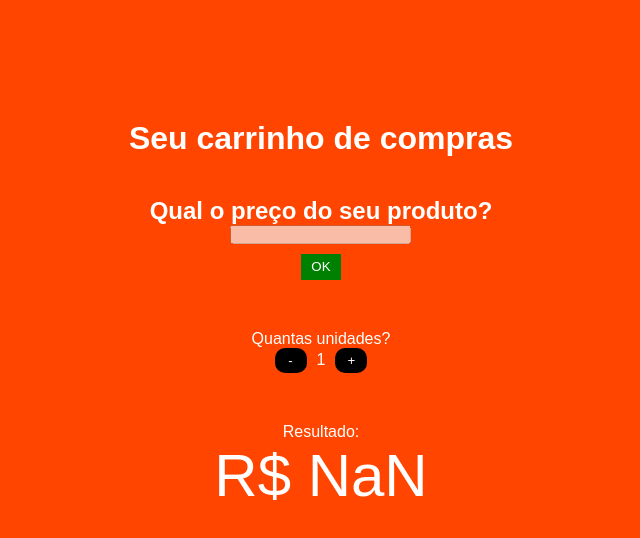
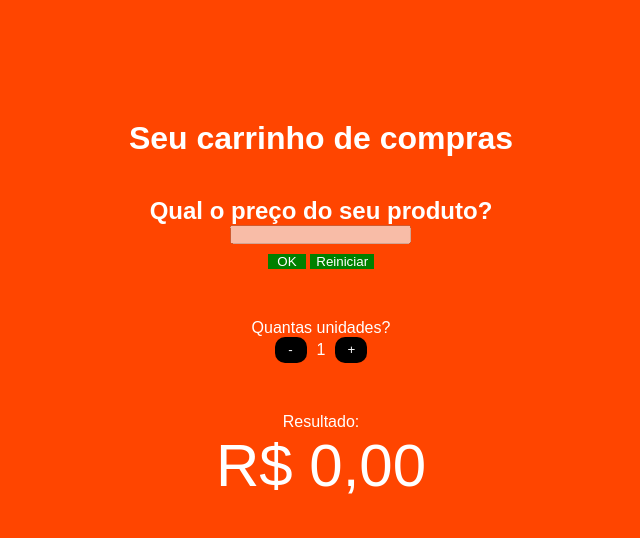
Before and after one commit to karinemso/ShoppingSimulator, a plain HTML site: page index.html in a window 1280 px wide. Both pictures are taken after a click on the button "OK". Shown: the whole page, without its empty margins (319-959 px from the left). Drawn offline with Linux system fonts and the light colour scheme.

Commit message:
localStorage update

```diff
--- a/index.html
+++ b/index.html
@@ -13,7 +13,10 @@
             <div class="calculo">
                 <h2>Qual o preço do seu produto?</h2>
                 <input type="number" class="priceInput">
-                <button class="add">OK</button>
+                <div class="buttons">
+                    <button class="add">OK</button>
+                    <button class="clear">Reiniciar</button>
+                </div>
             </div>
             <div class="quant">
         <p>Quantas unidades?</p>
--- a/script.js
+++ b/script.js
@@ -5,20 +5,37 @@ let price = document.querySelector(".result")
 let qtd = document.querySelector(".qtd")
 let qtdVal = parseInt(qtd.innerText)
 let btnAdd = document.querySelector(".add")
+let clear = document.querySelector(".clear")
 let innerPrice = price.innerText
 console.log(btnAdd)
 
+
+if (localStorage) {
+    var armazenamento = localStorage.getItem('preco')
+    priceInput.value = armazenamento
+    priceInput.disabled = true
+    let res = parseFloat(armazenamento * qtdVal)
+    let finalResult = res.toLocaleString('pt-BR', {style: 'currency', currency:'BRL', currencyDisplay:'symbol'})
+    price.innerText = finalResult
+
+  }
+
+
 function submit(){
-  let priceNumber = parseFloat(priceInput.value)
-
+  let priceNumber = priceInput.value
+  localStorage.setItem('preco', priceInput.value);
   price.textContent = priceNumber
   priceInput.disabled = true
+  localStorage.getItem('preco')
 
   if (qtdVal>=1) {
     let res = parseFloat(priceNumber * qtdVal)
     let finalResult = res.toLocaleString('pt-BR', {style: 'currency', currency:'BRL', currencyDisplay:'symbol'})
     price.innerText = finalResult
   }
+
+
+
 }
 
 function increase() {
@@ -32,6 +49,7 @@ function increase() {
         let res = parseFloat(priceNumber * qtdVal)
         let finalResult = res.toLocaleString('pt-BR', {style: 'currency', currency:'BRL', currencyDisplay:'symbol'})
         price.innerText = finalResult
+        priceInput.disabled = true
       }
 }
 
@@ -50,7 +68,17 @@ function decrease() {
   price.innerText = finalResult
 }
 
+function clearAll() {
+  localStorage.clear()
+  priceInput.disabled = false
+  priceInput.value = ""
+   price.innerText = "0"
 
+}
+
+
+console.log(localStorage)
 btnAdd.addEventListener('click',submit)
 inc.addEventListener('click', increase)
 dec.addEventListener('click', decrease)
+clear.addEventListener('click', clearAll)
--- a/style.css
+++ b/style.css
@@ -28,10 +28,21 @@ main {
 .add {
 	background: green;
 	border: none;
-	width: 5vh;
-	height: 2vw;
+	width: 3vw;
+
 	margin-top: 10px;
 	color: white;
+	margin-right: 2px;
+}
+
+.clear {
+	background: green;
+	border: none;
+	margin-top: 10px;
+	color: white;
+	margin-left: 2px;
+	width: 5vw;
+
 }
 .quant {
 	display: flex;
@@ -55,3 +66,8 @@ main {
 	border: none;
 	border-radius: 10px;
 }
+
+.buttons {
+	display: flex;
+	justify-content: space-between;
+}
```
